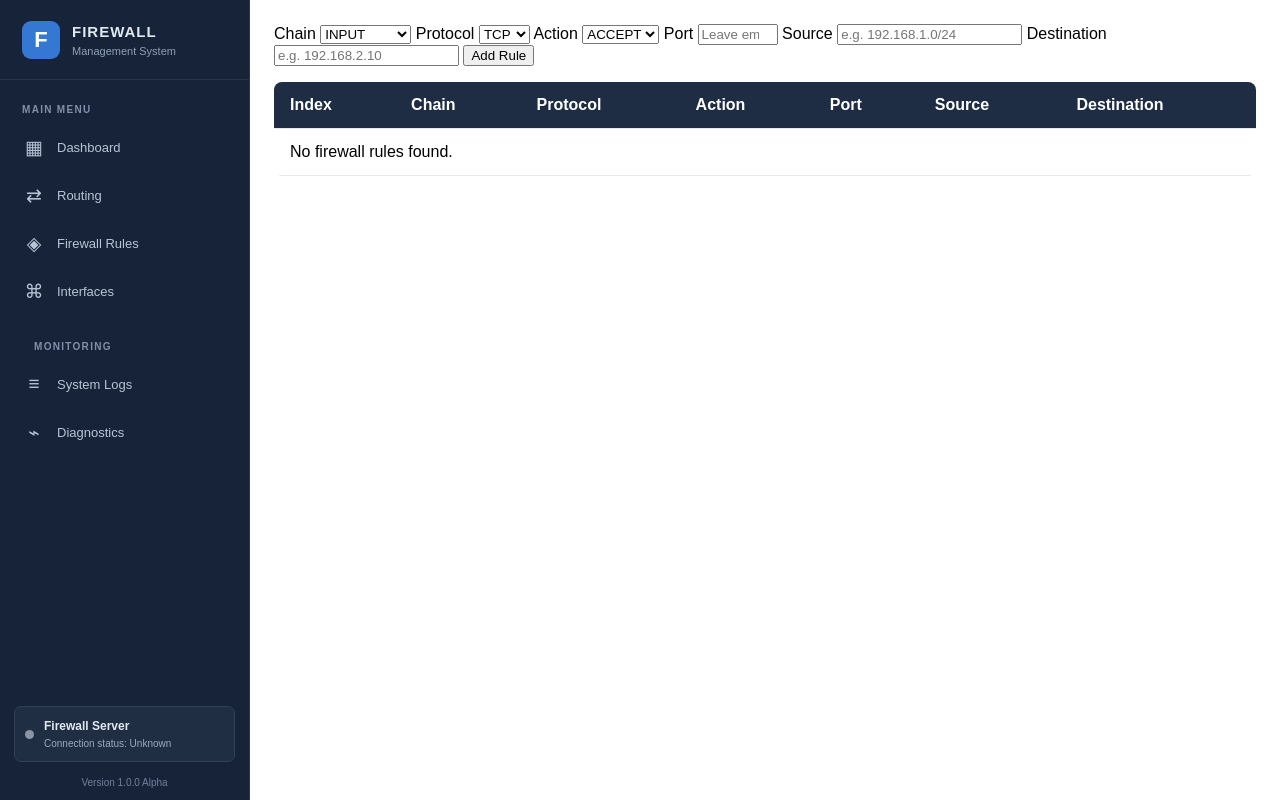
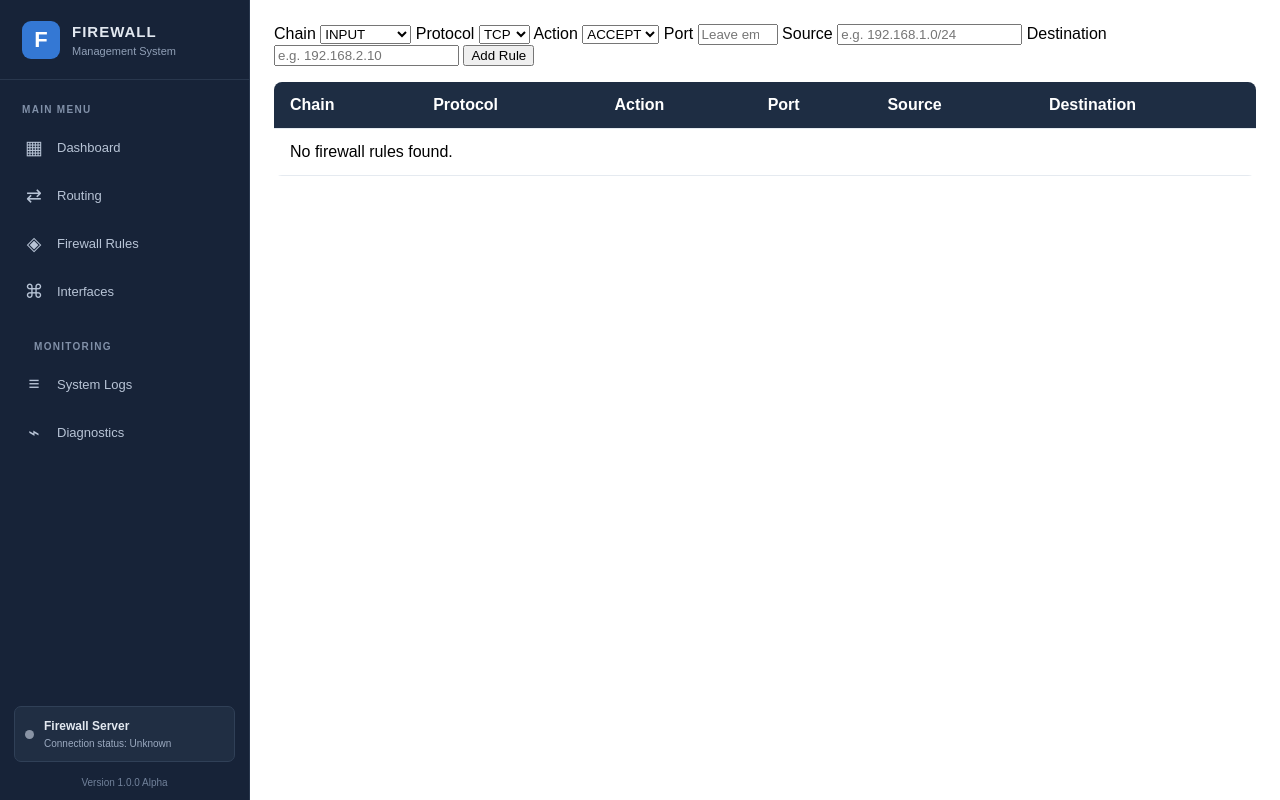
Before and after one commit to Ramiel-5/NetWall, a Node server app: template views/firewall.ejs in a window 1280 px wide. Run offline with Node 20, Linux system fonts and the light colour scheme; the template is opened without the code that fills it, so the values that code supplies are empty.

Commit message:
add firewallservice.js

```diff
--- a/views/firewall.ejs
+++ b/views/firewall.ejs
@@ -45,7 +45,7 @@
             <table>
                 <thead>
                     <tr>
-                        <th>Index</th>
+
                         <th>Chain</th>
                         <th>Protocol</th>
                         <th>Action</th>
```
